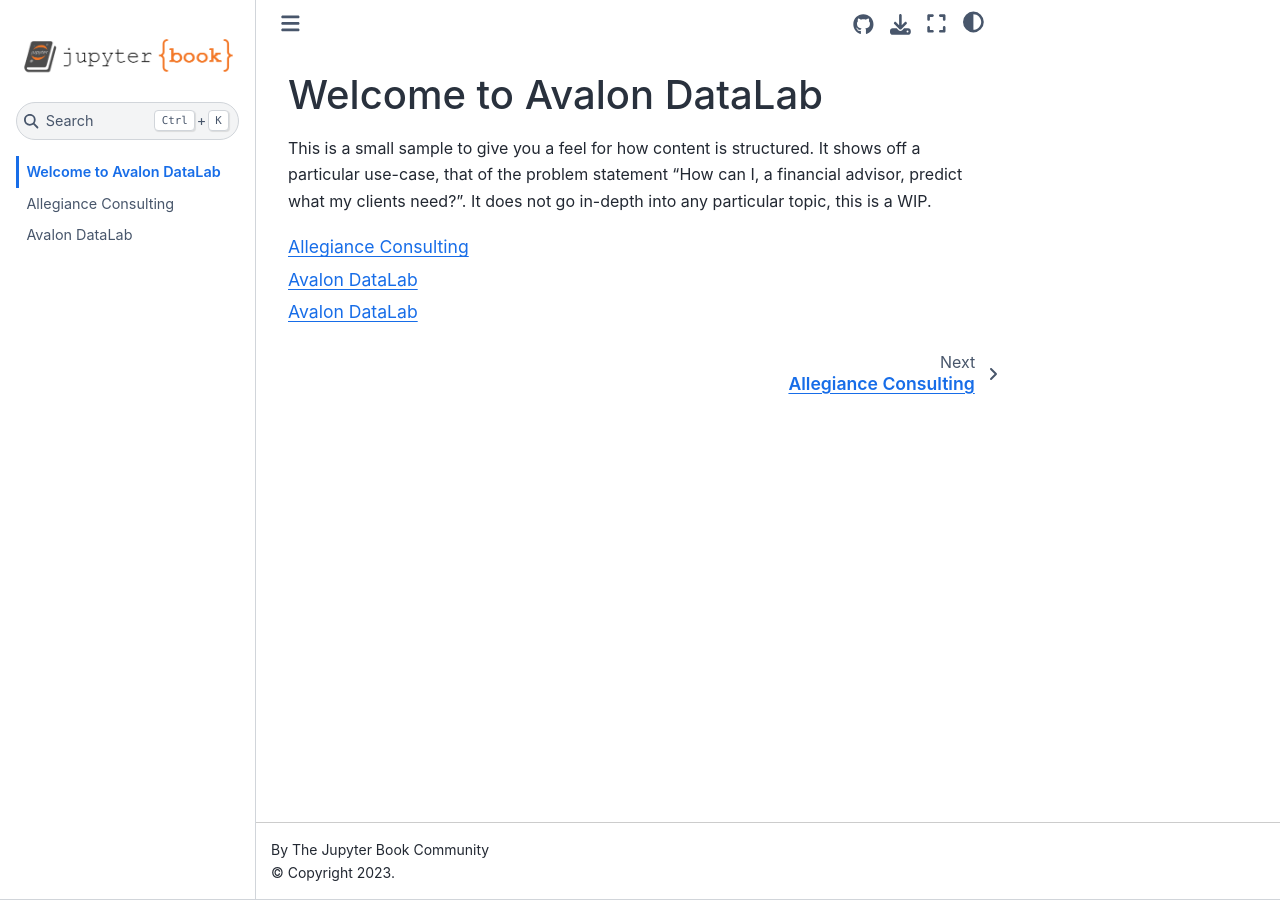
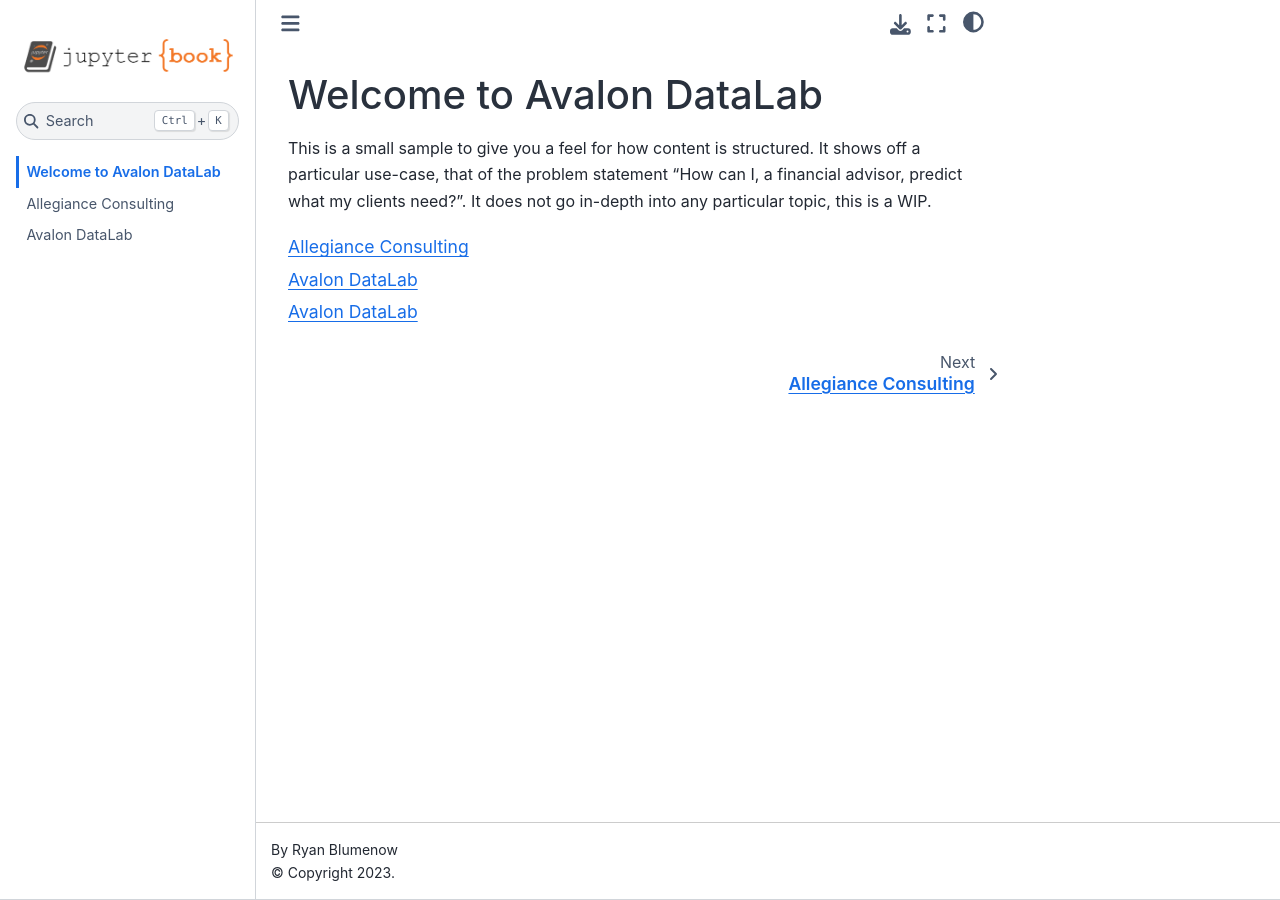
Before and after one commit to ryanblumenow/avalondatalab, a Jupyter Book: the page built from intro.md, in a window 1280 px wide. Built offline with Jupyter Book 1.0.4 settings and Sphinx 7.4.7 and the Sphinx Book theme 1.1.4, drawn with Linux system fonts in a browser that asks for light colours.

Commit message:
edit config

```diff
--- a/_config.yml
+++ b/_config.yml
@@ -1,8 +1,8 @@
 # Book settings
 # Learn more at https://jupyterbook.org/customize/config.html
 
-title: My sample book
-author: The Jupyter Book Community
+title: Avalon DataLab
+author: Ryan Blumenow
 logo: logo.png
 
 # Force re-execution of notebooks on each build.
@@ -31,5 +31,5 @@
 # Add GitHub buttons to your book
 # See https://jupyterbook.org/customize/config.html#add-a-link-to-your-repository
 html:
-  use_issues_button: true
-  use_repository_button: true
+  use_issues_button: false
+  use_repository_button: false
```
